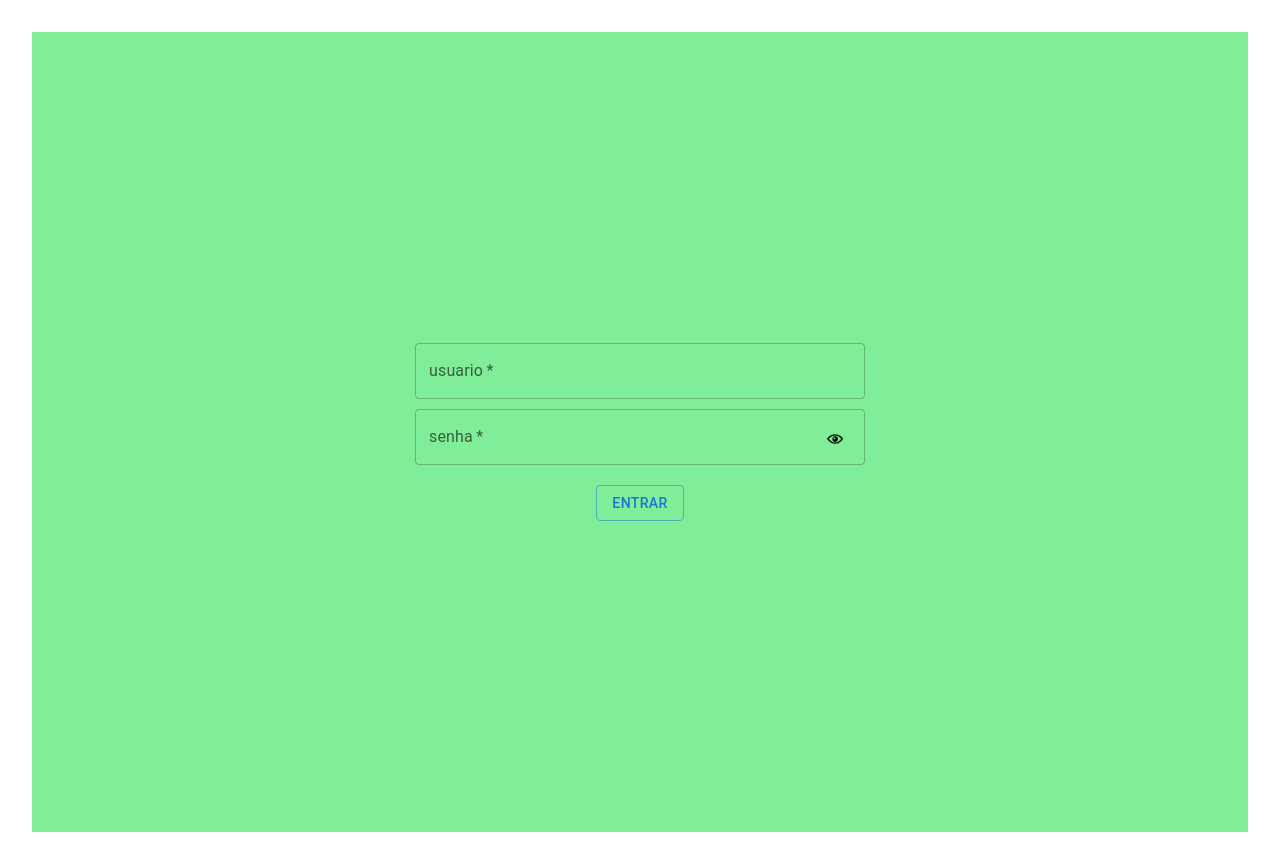
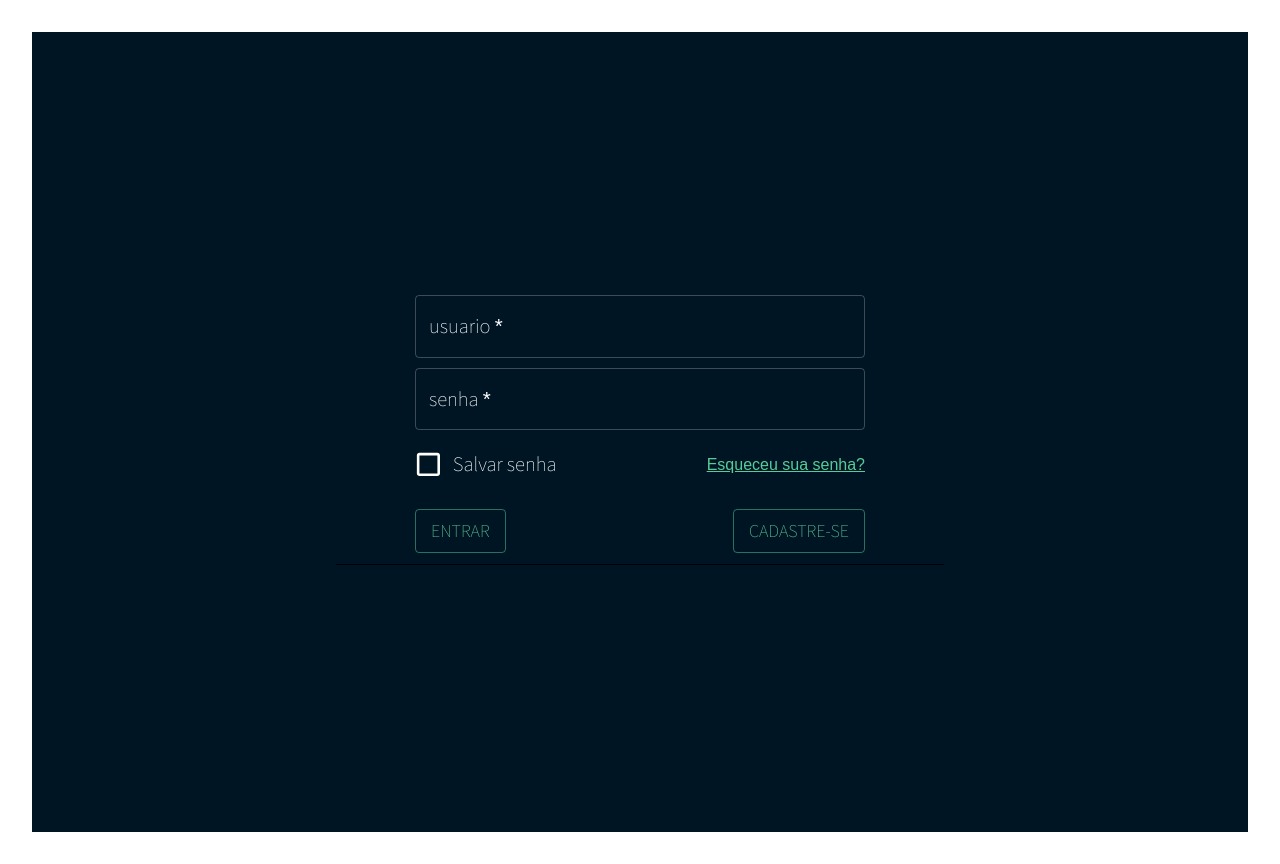
Before and after one commit to junior786/front-games, a React (Vite) app: page /login in a window 1280 px wide. Built offline with nearby package versions, Linux system fonts and the light colour scheme.

Commit message:
add new pallet

```diff
--- a/index.html
+++ b/index.html
@@ -5,6 +5,7 @@
     <link rel="icon" type="image/svg+xml" href="/vite.svg" />
     <meta name="viewport" content="width=device-width, initial-scale=1.0" />
     <title>Vite + React + TS</title>
+    <link href="https://fonts.googleapis.com/css2?family=Inter:wght@400;700;900&family=Source+Sans+Pro:wght@200&display=swap" rel="stylesheet">
   </head>
   <body>
     <div id="root"></div>
--- a/package.json
+++ b/package.json
@@ -11,6 +11,7 @@
   "dependencies": {
     "@emotion/react": "^11.10.4",
     "@emotion/styled": "^11.10.4",
+    "@material-ui/core": "^4.12.4",
     "@mui/material": "^5.10.10",
     "node-scss": "^7.0.3",
     "react": "^18.2.0",
--- a/src/App.tsx
+++ b/src/App.tsx
@@ -3,15 +3,19 @@ import { Routes, Route, BrowserRouter } from "react-router-dom";
 import "./App.css";
 import { Cadaster } from "./pages/cadaster/cadaster";
 import Login from "./pages/login/login";
+import { Theme } from './assets/palette/theme';
+import { ThemeProvider } from "@emotion/react";
 
 function App() {
   return (
+    <ThemeProvider theme={ Theme }>
     <BrowserRouter>
       <Routes>
         <Route path="/cadaster" element={ <Cadaster/> }></Route>
         <Route path="/login" element={ <Login/> }></Route>
       </Routes>
     </BrowserRouter>
+    </ThemeProvider>
   );
 }
 
--- /dev/null
+++ b/src/assets/palette/theme.ts
@@ -0,0 +1,23 @@
+import { createTheme } from "@material-ui/core/styles";
+
+export const Theme = createTheme({
+  palette: {
+    primary: {
+      main: "#57cc99",
+      dark: '#22577a',
+
+    },
+    text: {
+        primary: '#FFFFF',
+        secondary: '#FFFFF'
+    },
+
+  },
+  typography: {
+    fontSize: 18,
+    fontFamily: [
+        'Source Sans Pro'
+    ].join(',')
+  },
+
+});
--- /dev/null
+++ b/src/components/card/card.tsx
@@ -0,0 +1,15 @@
+import './styles.scss'
+
+export function Card (props?: any) {
+    return (
+            <div className="card__main">
+                <img height="220" width="170" src="https://static-cdn.jtvnw.net/ttv-boxart/515025_IGDB-285x380.jpg" className="card__image"/>
+                <div className="card__info">
+                    <span className='card__game'>Overwatch 2</span>
+                    <span className='card__anuncio'>3 anuncios</span>
+                </div>
+            </div>
+    )
+}
+
+export default Card;
--- /dev/null
+++ b/src/components/card/styles.scss
@@ -0,0 +1,26 @@
+.card {
+    &__main {
+
+        width: 170px;
+        height: 307px;
+    }
+
+    &__info {
+        display: flex;
+        flex-direction: column;
+        align-items: flex-start;
+    }
+
+    &__anuncio {
+        color: #ADADB8;
+        font-weight: 400;
+        font-family: 'Source Sans Pro';
+    }
+
+    &__game {
+        color: '#DEDEE3';
+        font-family: 'Lucida Sans', 'Lucida Sans Regular', 'Lucida Grande', 'Lucida Sans Unicode', Geneva, Verdana, sans-serif;
+        font-weight: 800;
+    }
+
+}
--- a/src/index.scss
+++ b/src/index.scss
@@ -1,4 +1,8 @@
 * {
   margin: 0;
+  font-family: sans-serif;
+}
 
+:root {
+  --primary: #57cc99;
 }
--- a/src/pages/login/login.tsx
+++ b/src/pages/login/login.tsx
@@ -1,17 +1,13 @@
+import Button from "@mui/material/Button";
+import Checkbox from "@mui/material/Checkbox";
+import FormControlLabel from "@mui/material/FormControlLabel";
+import FormGroup from "@mui/material/FormGroup";
 import TextField from "@mui/material/TextField";
-import Button from '@mui/material/Button';
-import { useState, useEffect } from 'react'
+import Card from "../../components/card/card";
 import "./styles.scss";
-import imageEye from '../../assets/password-eye.png'
-export function Login() {
-    const [ visiblePassword, setvisiblePassword ] = useState<boolean>(false);
-    const [ password, setPassword ] = useState<string>('');
-
-    function ChangevisiblePassword () {
-        setvisiblePassword(!visiblePassword);
-    }
 
 
+export function Login() {
   return (
     <section className="login__form">
       <form action="post" className="login__action">
@@ -25,19 +21,25 @@ export function Login() {
         <TextField
           className="input"
           required
-          type={visiblePassword ? 'text' : 'password'}
+          type="password"
           id="outlined-required"
           label="senha"
           placeholder="senha"
         />
-        <img src={imageEye} onClick={ ChangevisiblePassword } className="login__eye" width="20px" height="20px" />
+        <div className="login__password">
+          <FormGroup>
+            <FormControlLabel control={<Checkbox />} label="Salvar senha" />
+          </FormGroup>
+          <span>Esqueceu sua senha?</span>
+        </div>
         <div className="login__button">
-            <Button variant="outlined">Entrar</Button>
+          <Button variant="outlined">Entrar</Button>
+          <Button variant="outlined">Cadastre-se</Button>
         </div>
       </form>
+      <div className="login__line"></div>
+    </section>
 
-
-    </section>
   );
 }
 export default Login;
--- a/src/pages/login/styles.scss
+++ b/src/pages/login/styles.scss
@@ -1,40 +1,78 @@
-.login{
+.login {
     &__form {
-        background-color: #80ed99;
+        background-color: #001524;
         width: 100%;
         height: 100vh;
         display: flex;
         justify-content: center;
         align-items: center;
+        color: #FFFFFF;
+
         flex-direction: column;
     }
 
     &__action {
         display: flex;
         flex-direction: column;
-        width: 450px;
+        max-width: 450px;
+        width: 100%;
         height: 250px;
         justify-content: center;
         gap: 0.625rem;
         position: relative;
-
     }
 
     &__input {
-        width: 90%;
+        margin: 5px;
+        width: 100%;
     }
 
     &__button {
         margin-top: 10px;
         display: flex;
         align-items: center;
-        justify-content: center;
+        justify-content: space-between;
     }
-    &__eye{
-        position: absolute;
-        right: 20px;
-        bottom: 108px;
-        cursor: pointer;
+
+    &__password {
+        display: flex;
+        align-items: center;
+        justify-content: space-between;
+
+        > span {
+            text-decoration: underline;
+            color: var(--primary);
+            cursor: pointer;
+        }
+    }
+
+    &__line {
+        margin-top: 15px;
+        width: 50%;
+        height: 1px;
+        background-color: black;
+    }
+
+    &__createAccount {
+        padding: 5px;
+        display: flex;
+        align-items: center;
+        justify-content: space-between;
+        margin-top: 15px;
+        width: 30%;
+        height: 40px;
+        background-color: #001524;
+        text-align: center;
     }
 
 }
+
+@media screen and (max-width: 990px ) {
+    .login {
+
+        &__createAccount {
+            flex-direction: column;
+            height: 100px;
+        }
+    }
+}
```
Also changed, not shown: src/pages/cadaster/styles.css (deleted), src/pages/cadaster/styles.scss (added), 1 other file (tests, documents, lock files or other folders).
